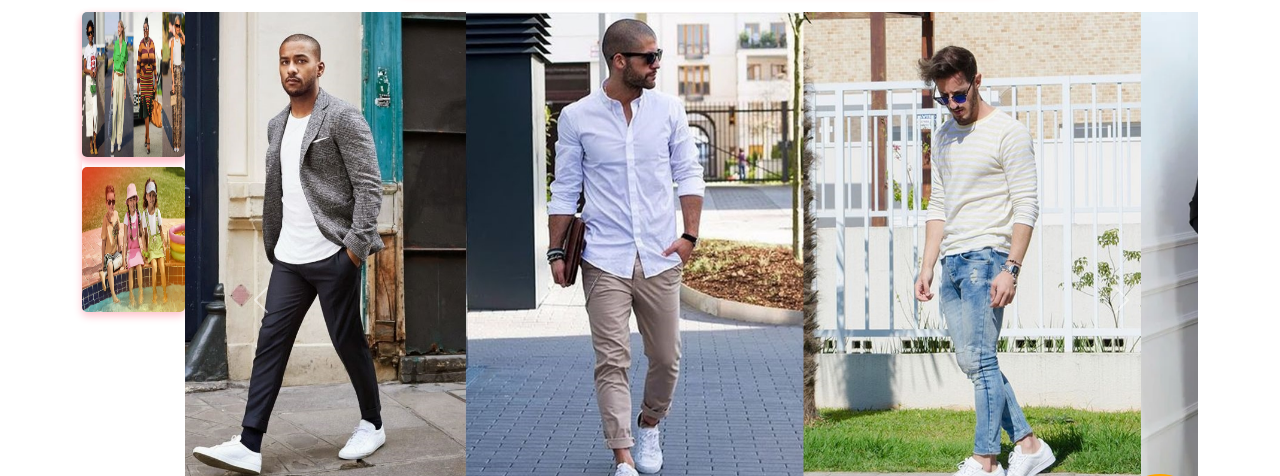
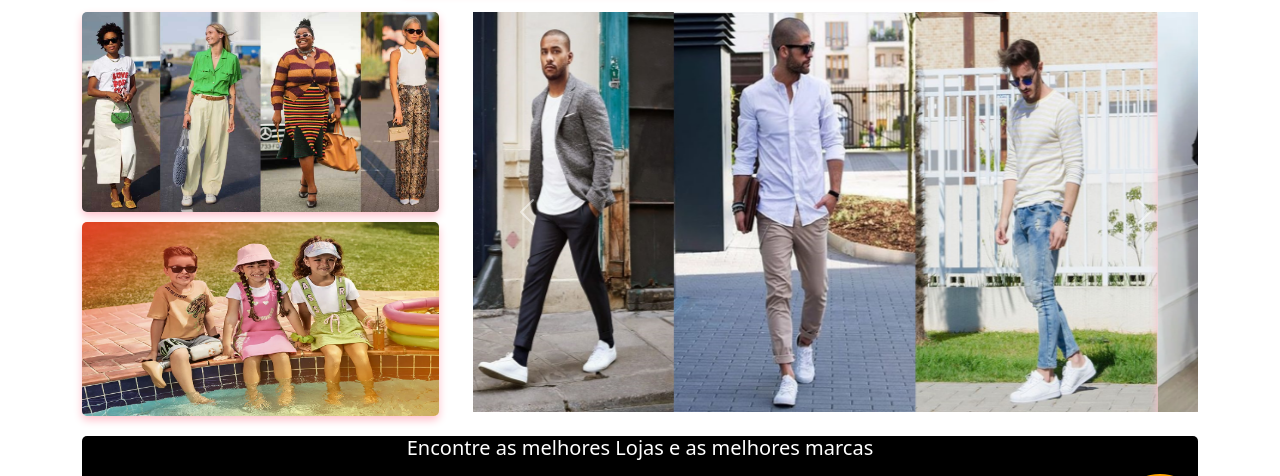
Before and after one commit to jandersn01/projeto-loja, a website built with Vite: page src/index.html in a window 1280 px wide. Shown: the part 186-662 px from the top of the page. Built offline with nearby package versions, Linux system fonts and the light colour scheme; files whose address does not match are found by name.

Commit message:
destaques refeito

```diff
--- a/src/css/style.css
+++ b/src/css/style.css
@@ -5,36 +5,43 @@ header{
 #destaques{
    display: flex;
    flex-direction: row;
+   flex-wrap: wrap;
+   justify-content: space-between;
 }
 
 #destaques .estatico1{
-    height: 300px;
-    width: 30%;
+    height: 100%;
+    width: 32%;
+    display: flex;
+    flex-direction: column;
+    justify-items: space-between;
+    gap: 10;
 }
 
 #destaques .estatico1 .mulheres img{
-    height: 145px;
+    height: 200px;
     width: 100%;
     border-radius: 5px;
     box-shadow: 0px 4px 8px pink;
 }
 
-#destaques .estatico1 .verao{
-    box-shadow: 0px 4px 8px PINK;
-    border-radius: 5px;
-}
-
 #destaques .estatico1 .criancas img{
     margin-top:10px ;
-    height: 145px;
+    height: 194px;
     width: 100%;
     border-radius: 5px;
+    box-shadow: 0px 4px 8px pink;
 
 }
 
-#destaques .carrossel img {
-    height: 300px;
-    width: 100%;
+#destaques #carrossel{
+  height: 400px;
+  width: 65%;
+}
+
+#destaques #carrossel img {
+    height: 400px;
+    width: 300px;
     box-shadow: 0px 4px 8px PINK
 }
 
```
Also changed, not shown: src/index.html (+1 -1 lines).
